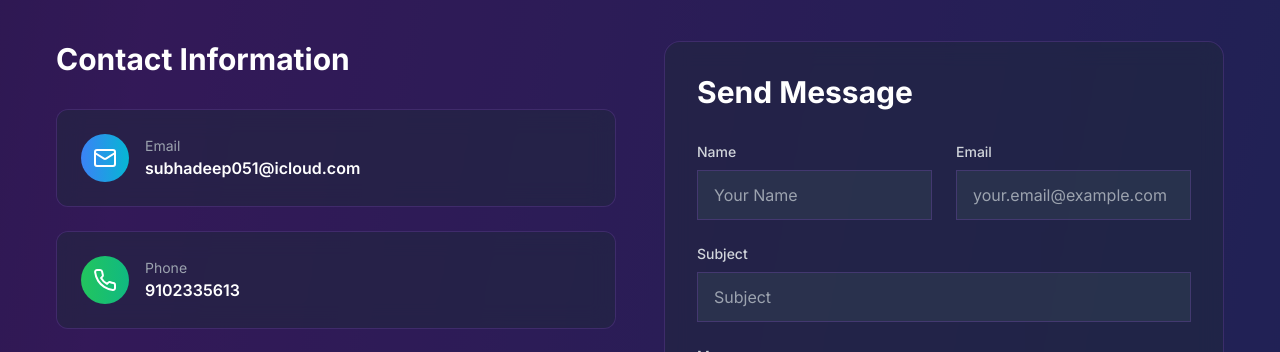
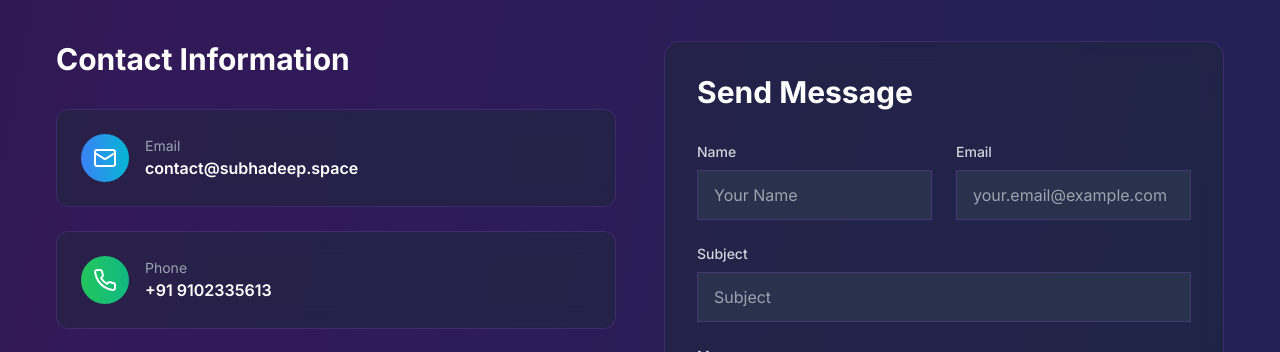
Before and after one commit to Subhadeep-GIT/portfolio, a React (Vite) app: page / in a window 1280 px wide. Shown: the part 6061-6413 px from the top of the page. Built offline with nearby package versions, Linux system fonts and the light colour scheme.

Commit message:
contact@subhadeep.space email adde

```diff
--- a/src/components/Contact.jsx
+++ b/src/components/Contact.jsx
@@ -17,13 +17,13 @@ const Contact = () => {
     {
       icon: <Mail size={24} />,
       label: 'Email',
-      value: 'subhadeep051@icloud.com',
+      value: 'contact@subhadeep.space',
       color: 'from-blue-500 to-cyan-500'
     },
     {
       icon: <Phone size={24} />,
       label: 'Phone',
-      value: '9102335613',
+      value: '+91 9102335613',
       color: 'from-green-500 to-emerald-500'
     },
     {
```
